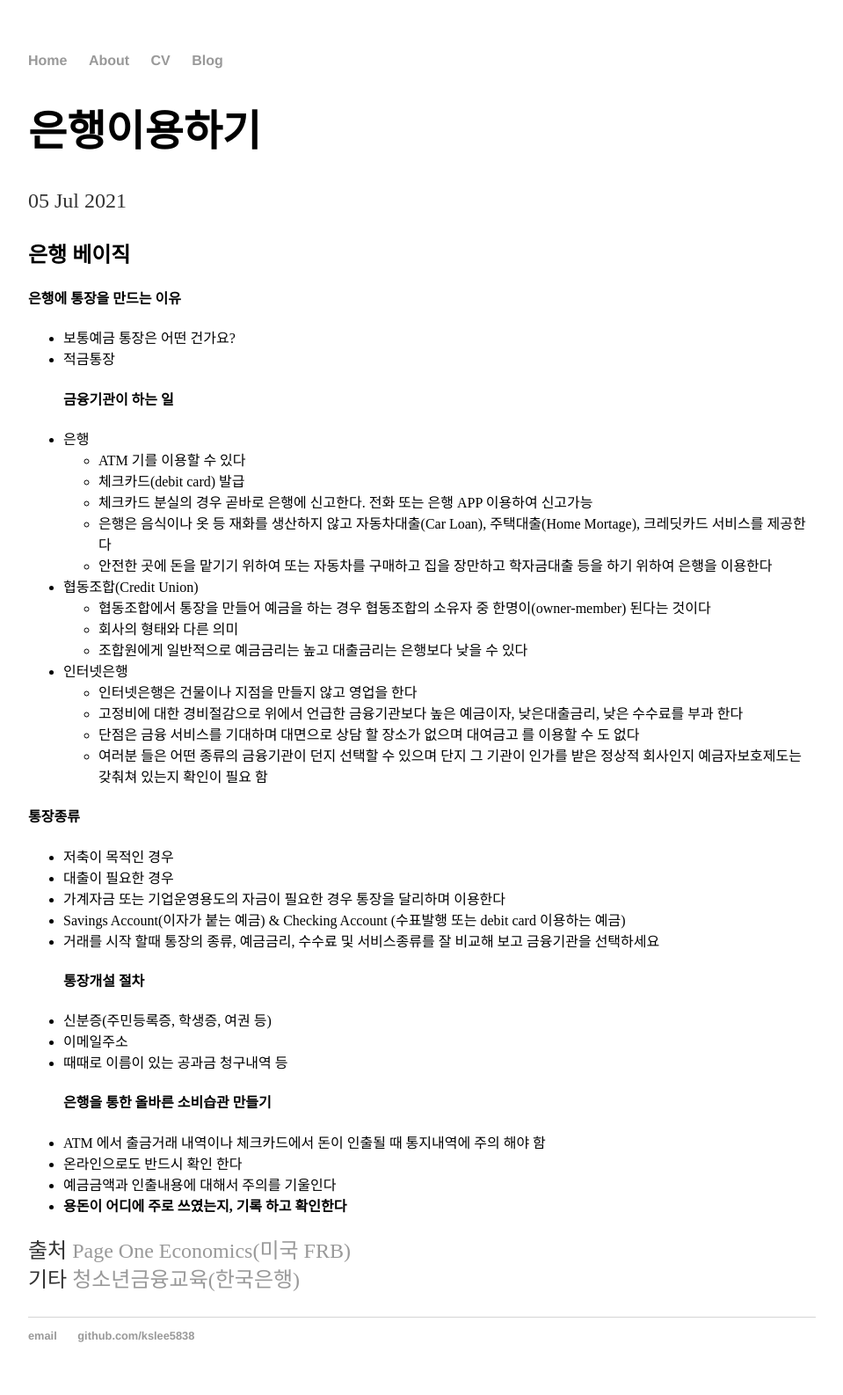
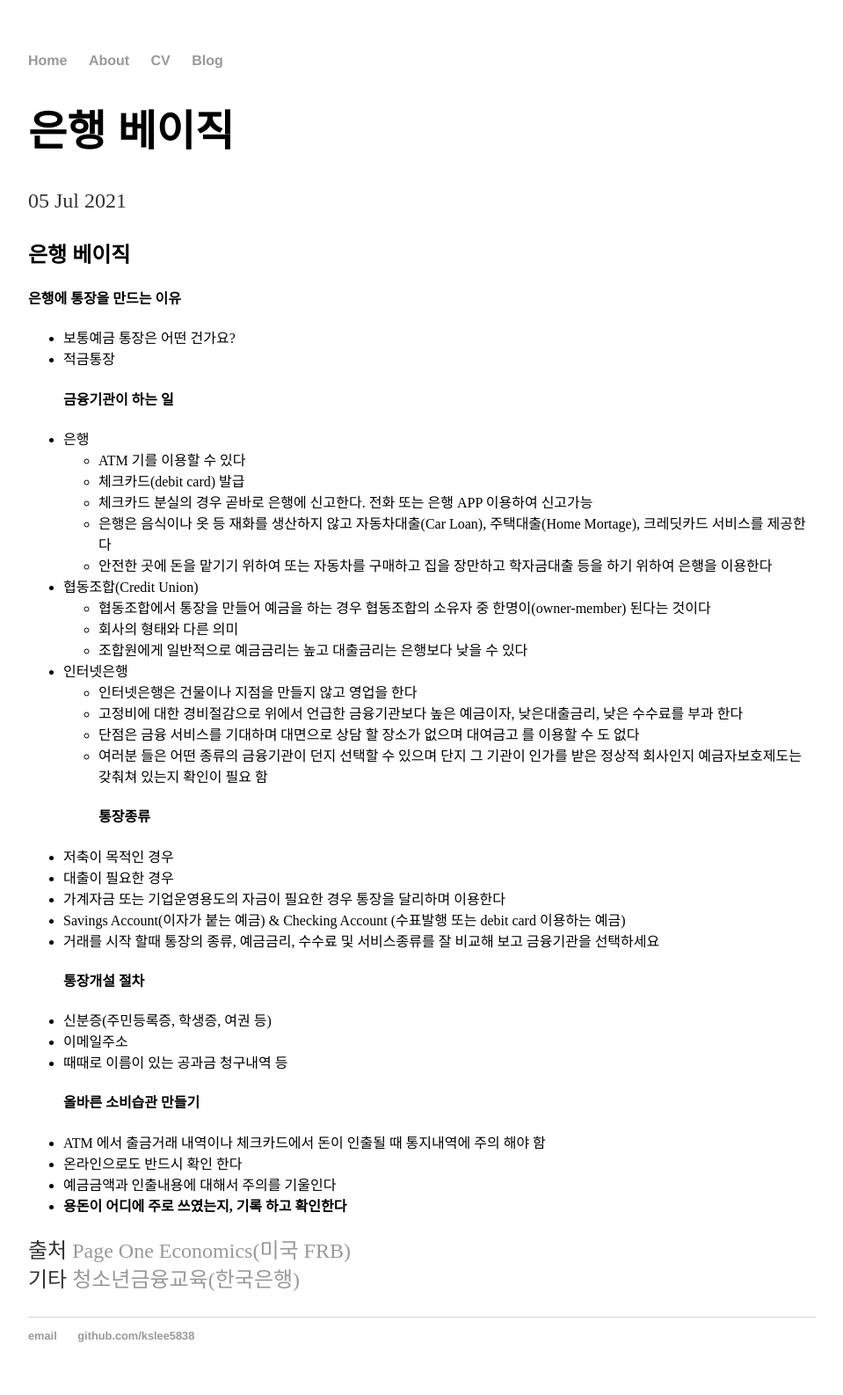
Before and after one commit to kslee5838/kslee5838.github.io, a Jekyll site: the page built from _posts/2021-07-05-하늘빛중학교.md, in a window 1280 px wide. Shown: the whole page at 88% size, without its empty margins (160-1119 px from the left). Built offline with Jekyll 4.4.1, drawn with Linux system fonts in a browser that asks for light colours; our own code applies the rules of GitHub Pages for plain Markdown files.

Commit message:
마무리

```diff
--- a/_posts/2021-07-05-하늘빛중학교.md
+++ b/_posts/2021-07-05-하늘빛중학교.md
@@ -1,5 +1,5 @@
 ---
-title : "은행이용하기"
+title : "은행 베이직"
 date : 2021-07-05
 ---
 ## 은행 베이직
@@ -22,7 +22,6 @@ date : 2021-07-05
    * 고정비에 대한 경비절감으로 위에서 언급한 금융기관보다 높은 예금이자, 낮은대출금리, 낮은 수수료를 부과 한다
    * 단점은 금융 서비스를 기대하며 대면으로 상담 할 장소가 없으며 대여금고 를 이용할 수 도 없다
    * 여러분 들은 어떤 종류의 금융기관이 던지 선택할 수 있으며 단지 그 기관이 인가를 받은 정상적 회사인지 예금자보호제도는 갖춰쳐 있는지 확인이 필요 함
-
 #### 통장종류
 * 저축이 목적인 경우
 * 대출이 필요한 경우
@@ -33,7 +32,7 @@ date : 2021-07-05
 * 신분증(주민등록증, 학생증, 여권 등)
 * 이메일주소
 * 때때로 이름이 있는 공과금 청구내역 등
-#### 은행을 통한 올바른 소비습관 만들기
+#### 올바른 소비습관 만들기
 * ATM 에서 출금거래 내역이나 체크카드에서 돈이 인출될 때 통지내역에 주의 해야 함
 * 온라인으로도 반드시 확인 한다
 * 예금금액과 인출내용에 대해서 주의를 기울인다
```
